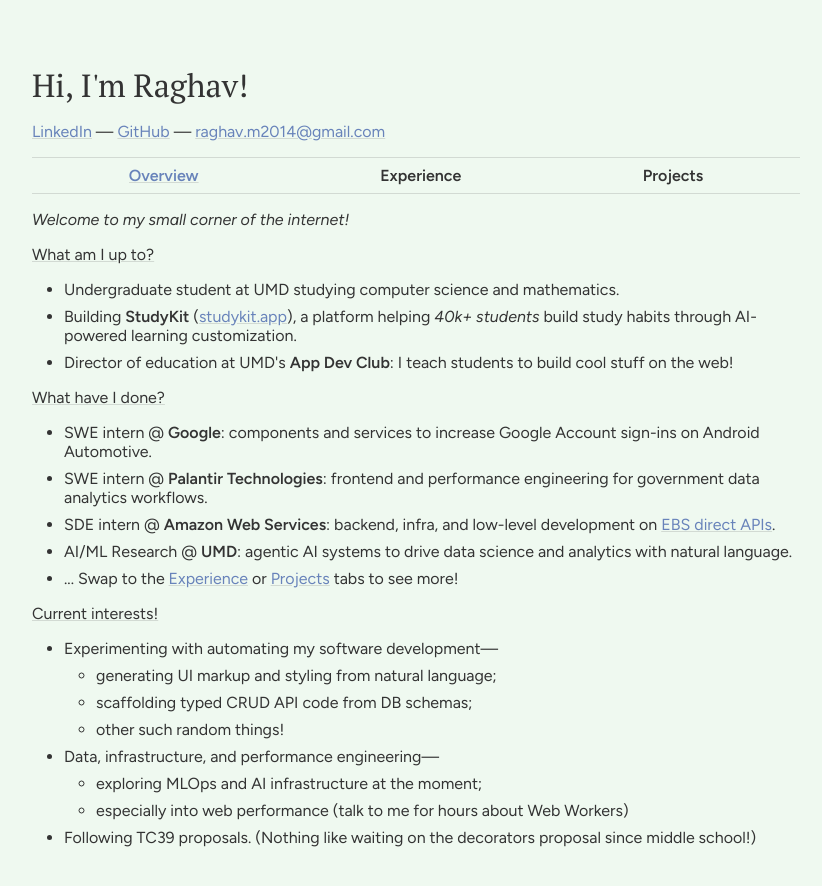
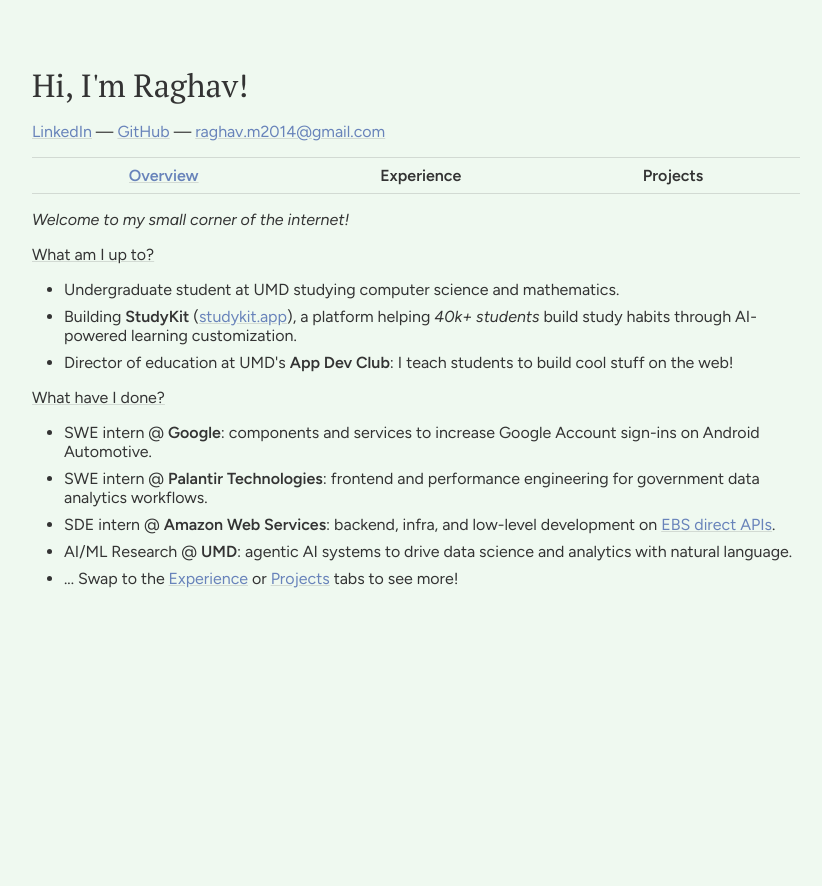
Before and after one commit to raghav-misra/portfolio-2025, a Nuxt app: page / in a window 1280 px wide. Shown: the top 886 px of the page, without its empty margins (224-1046 px from the left). After the commit the page ends 800 px from the top, so only its background shows below. Built offline with nearby package versions, Linux system fonts and the light colour scheme.

Commit message:
remove current interests

```diff
--- a/pages/index.vue
+++ b/pages/index.vue
@@ -53,26 +53,5 @@
         tabs to see more!
       </li>
     </BulletSection>
-
-    <BulletSection title="Current interests!">
-      <li>Experimenting with automating my software development—</li>
-      <ul>
-        <li>generating UI markup and styling from natural language;</li>
-        <li>scaffolding typed CRUD API code from DB schemas;</li>
-        <li>other such random things!</li>
-      </ul>
-      <li>Data, infrastructure, and performance engineering—</li>
-      <ul>
-        <li>exploring MLOps and AI infrastructure at the moment;</li>
-        <li>
-          especially into web performance (talk to me for hours about Web
-          Workers)
-        </li>
-      </ul>
-      <li>
-        Following TC39 proposals. (Nothing like waiting on the decorators
-        proposal since middle school!)
-      </li>
-    </BulletSection>
   </div>
 </template>
```
